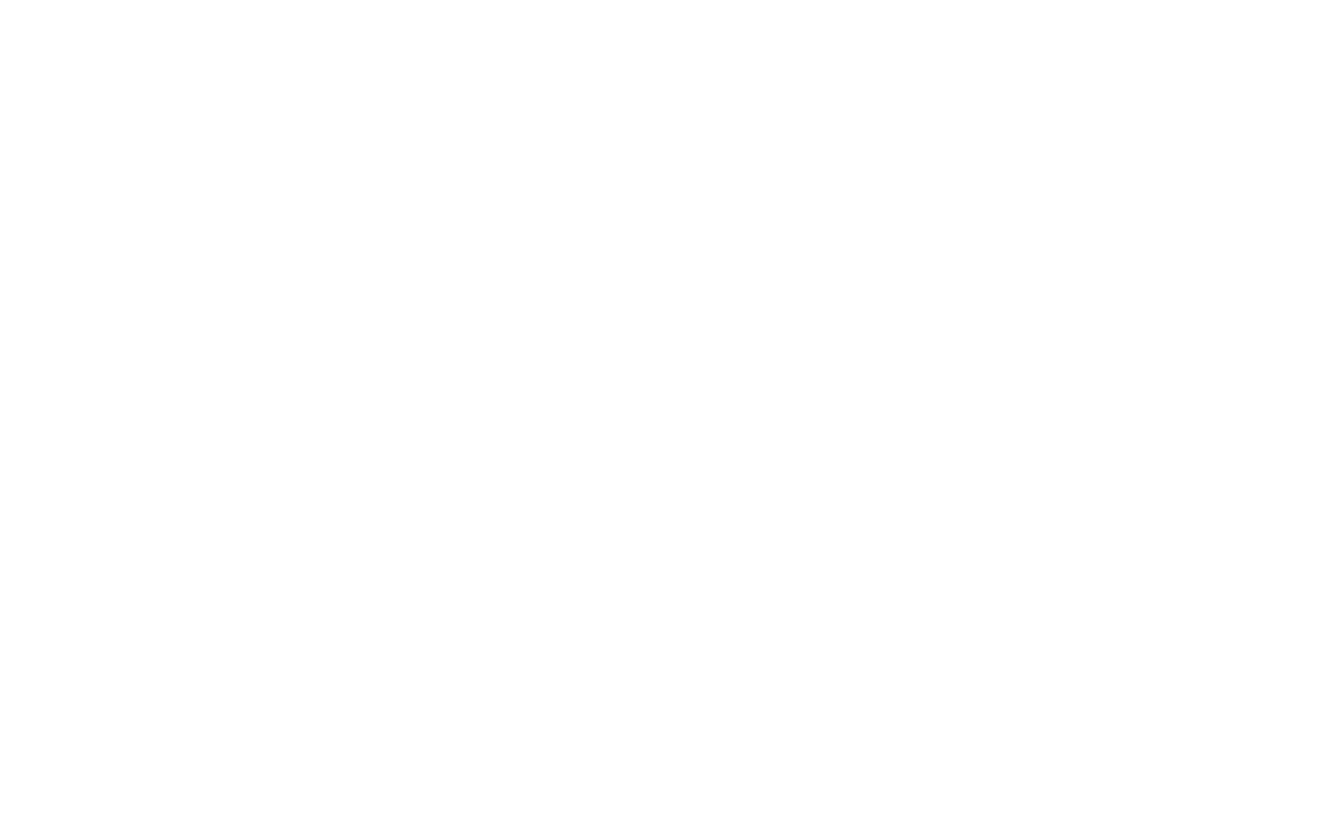
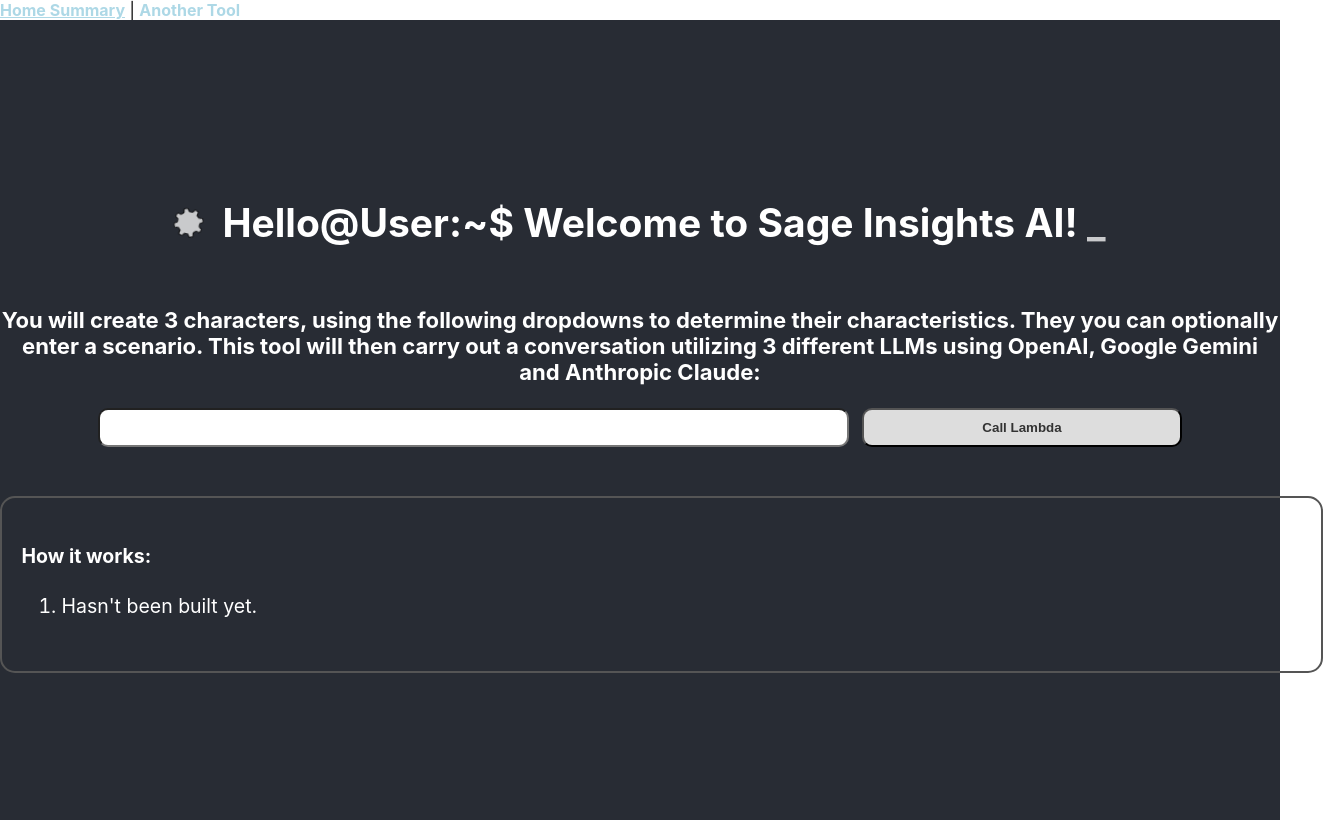
Before and after one commit to tm4747/sageinsightsai, a React (Create React App) app: page /other in a window 1280 px wide. Before the commit this address had no page. Shown: the whole page, 1323 px wide, since content can reach past the window. Built offline with nearby package versions, Linux system fonts and the light colour scheme.

Commit message:
begin AI 3 way conversation / story maker

```diff
--- a/src/App.js
+++ b/src/App.js
@@ -1,14 +1,14 @@
 import { Routes, Route } from 'react-router-dom';
 import Layout from './Layout';
 import HomeSummaryTool from './pages/HomeSummaryTool';
-// import AnotherTool from './pages/AnotherTool';
+import AnotherTool from './pages/AnotherTool';
 
 function App() {
   return (
     <Routes>
       <Route path="/" element={<Layout />}>
         <Route index element={<HomeSummaryTool />} />
-        {/* <Route path="other" element={<AnotherTool />} /> */}
+        <Route path="other" element={<AnotherTool />} />
       </Route>
     </Routes>
   );
--- /dev/null
+++ b/src/pages/AnotherTool.js
@@ -0,0 +1,145 @@
+import React, { useState, useEffect, useRef } from 'react';
+import './css/HomeSummaryTool.css';
+import AILogo from '../components/AILogo';
+import { testPost } from '../lib/LambdaHelper';
+import { marked } from 'marked';
+import Modal from "../components/Modal"
+import FlashingText from '../components/FlashingText';
+
+
+function AnotherTool() {
+  const [htmlReponse, setHtmlResponse] = useState('');
+  const [postResponse, setPostResponse] = useState('');
+  const [enteredUrl, setEnteredUrl] = useState('');
+  const [enteredUrlError, setEnteredUrlError] = useState(false);
+  const [isLoading, setIsLoading] = useState(false);
+  const [disableScroll, setDisableScroll] = useState(false);
+
+  //typing effect
+  const [displayedText, setDisplayedText] = useState('');
+  const [isDone, setIsDone] = useState(false);
+  const [isStarted, setIsStarted] = useState(false);
+  //scroll vars
+  const messagesEndRef = useRef(null);
+
+
+  // update state values
+  const handleInputChange = (event) => {
+    setEnteredUrl(event.target.value);
+  };
+
+  const stopScrollButton = (isStarted && !isDone && !disableScroll) ?
+    <button className={"btnCancelScroll"} onClick={() => {setDisableScroll(true)}}>Disable Auto-Scroll</button> : "";
+
+  //typing effect
+  useEffect(() => {
+    if (!htmlReponse) return;  // No htmlReponse to display\
+    setDisableScroll(false)
+    setIsDone(false);
+    setIsStarted(true);
+    let currentIndex = 0;
+    const typingInterval = setInterval(() => {
+        setDisplayedText((prev) => prev + htmlReponse[currentIndex]);
+        currentIndex += 1;
+
+      // If we've added all characters, stop the typing effect
+      if (currentIndex === htmlReponse.length) {
+        clearInterval(typingInterval);
+        setIsDone(true);
+        setIsStarted(false);
+      }
+    }, 1); // Adjust speed here (50ms per character)
+
+    return () => clearInterval(typingInterval); // Cleanup the interval
+  }, [htmlReponse]);
+
+  // converts markup response from lambda to HTML
+  useEffect(() => {
+    const theHtmlResponse = marked(postResponse)
+    setHtmlResponse(theHtmlResponse)
+  }, [postResponse]);
+
+  // website summary call
+  const callLambda = () => {
+    setPostResponse("");
+    setHtmlResponse("");
+    setDisplayedText("");
+    if (enteredUrl < 3) {
+      setEnteredUrlError(true);
+    } else {
+      setEnteredUrlError(false);
+      try {
+        setIsLoading(true);
+        console.log("lambda call")
+        testPost(enteredUrl, setPostResponse, setIsLoading);
+      } catch (error) {
+        console.error('Error fetching summary:', error);
+      }
+    }
+  }
+
+
+  // Auto-scroll to bottom when new text is displayed
+  useEffect(() => {
+    if (!disableScroll) {
+      messagesEndRef.current?.scrollIntoView({ behavior: "smooth" });
+    }
+  }, [disableScroll, displayedText]);
+
+
+  var howAppWorks = "<h4>How it works:</h4> <ol>";
+  howAppWorks += "<li>Hasn't been built yet.</li></ol>"
+
+  const inputClasses = enteredUrlError ? "errorTextInput" : "textInput";
+
+  return (
+    <div className="App">
+      <header className="App-header">
+        <h2 className={"pageTitle"}>
+        <AILogo size={".75em"}/> &nbsp;
+          <TypingText text={"Welcome to Sage Insights AI!"} flashingText={" _ "}/>
+        </h2>
+        <section className="body">
+          <div className={"formDiv"}>
+            <p className={"directions"}>You will create 3 characters, using the following dropdowns to determine their characteristics.  They you can optionally enter a scenario.
+              This tool will then carry out a conversation utilizing 3 different LLMs using OpenAI, Google Gemini and Anthropic Claude:</p>
+            <input className={inputClasses} onChange={handleInputChange} type="text"/>
+            <button className={"button"} onClick={callLambda}>Call Lambda</button>
+            {/* <span> error: {enteredUrlError}</span> */}
+          </div>
+          <div className={"resultsDiv"} >
+            <div dangerouslySetInnerHTML={{ __html: !htmlReponse ? howAppWorks : displayedText }} />
+            <div>
+              {isDone ? <p>Done!</p> : ""}
+            </div>
+          </div>
+          <div ref={messagesEndRef}/>
+      </section>
+      </header>
+      <Modal isLoading={isLoading}/>
+      {stopScrollButton}
+    </div>
+  );
+}
+
+export default AnotherTool;
+
+
+
+const TypingText = ({ text, flashingText = "", speed = 100 }) => {
+  const [displayedText, setDisplayedText] = useState('');
+  const [index, setIndex] = useState(0);
+
+  useEffect(() => {
+    if (index < text.length) {
+      const timeoutId = setTimeout(() => {
+        setDisplayedText(prevText => prevText + text[index]);
+        setIndex(prevIndex => prevIndex + 1);
+      }, speed);
+
+      return () => clearTimeout(timeoutId);
+    }
+  }, [index, text, speed]);
+
+  return <span>Hello@User:~$ {displayedText} <FlashingText text={flashingText}/></span>;
+};
```
